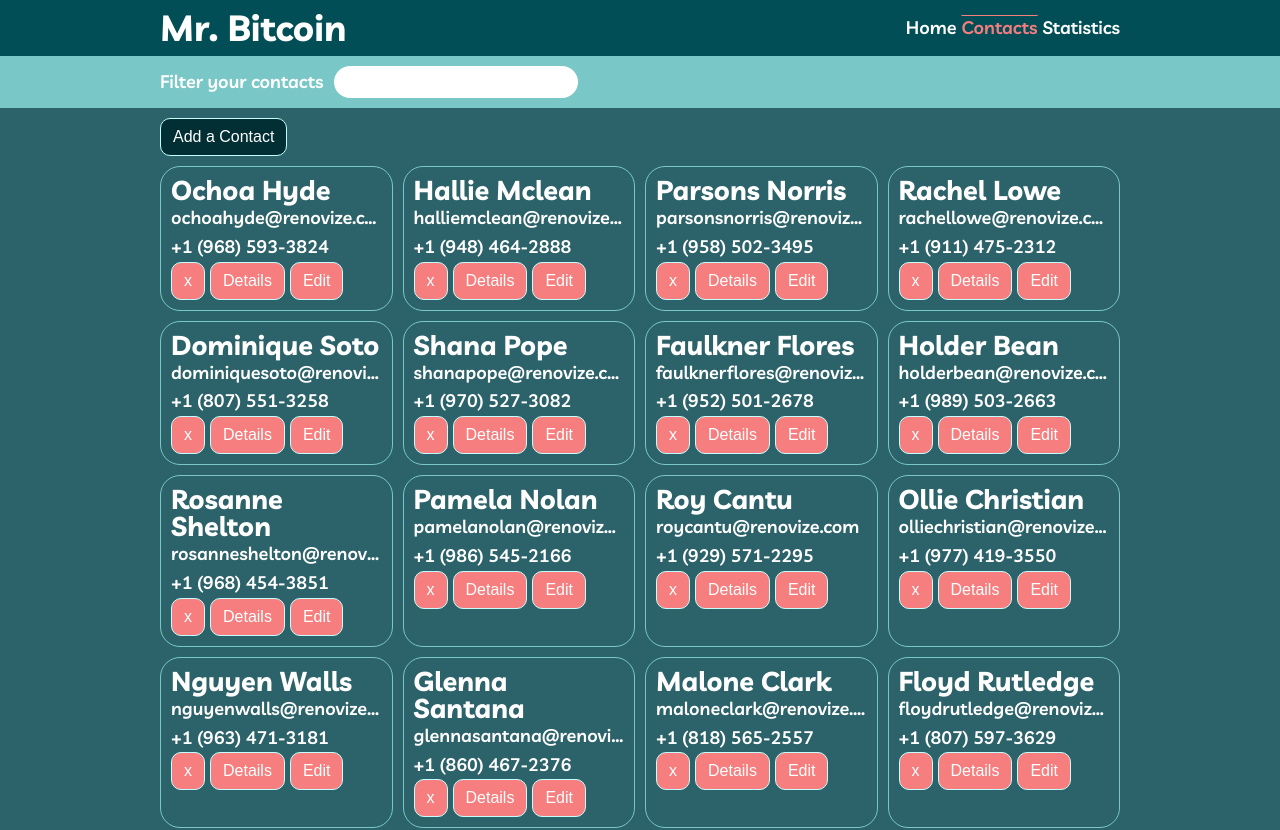
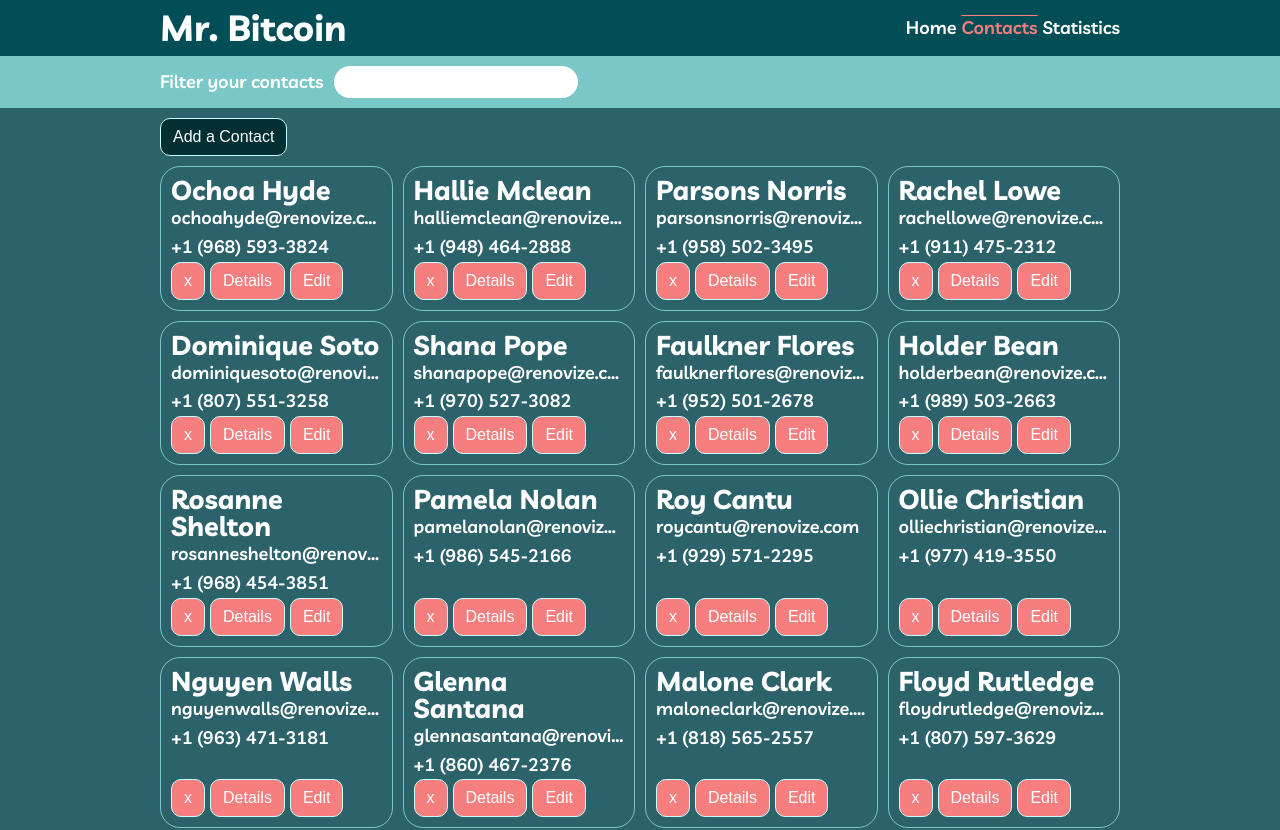
Before and after one commit to MorMarzan/mister-bitcoin, a Vue app: page /#/contact in a window 1280 px wide. Shown: the top 830 px of the page. Built offline with nearby package versions, Linux system fonts and the light colour scheme.

Commit message:
Fix list and preview layout

```diff
--- a/src/cmps/ContactList.vue
+++ b/src/cmps/ContactList.vue
@@ -47,8 +47,10 @@ export default {
 
   li {
     padding: 10px;
-    border: 1px solid $clrSecondary2;
+    border: 1px solid #79C8C7;
     border-radius: 20px;
+    display: grid;
+    align-content: space-between;
 
     .btn-container {
       display: grid;
--- a/src/cmps/ContactPreview.vue
+++ b/src/cmps/ContactPreview.vue
@@ -19,10 +19,12 @@ export default {
 
 <style lang="scss">
 .contact-preview {
+  overflow: hidden;
+
   .email {
     text-overflow: ellipsis;
     white-space: nowrap;
-    overflow: hidden;
+    overflow: inherit;
   }
 }
 </style>
```
